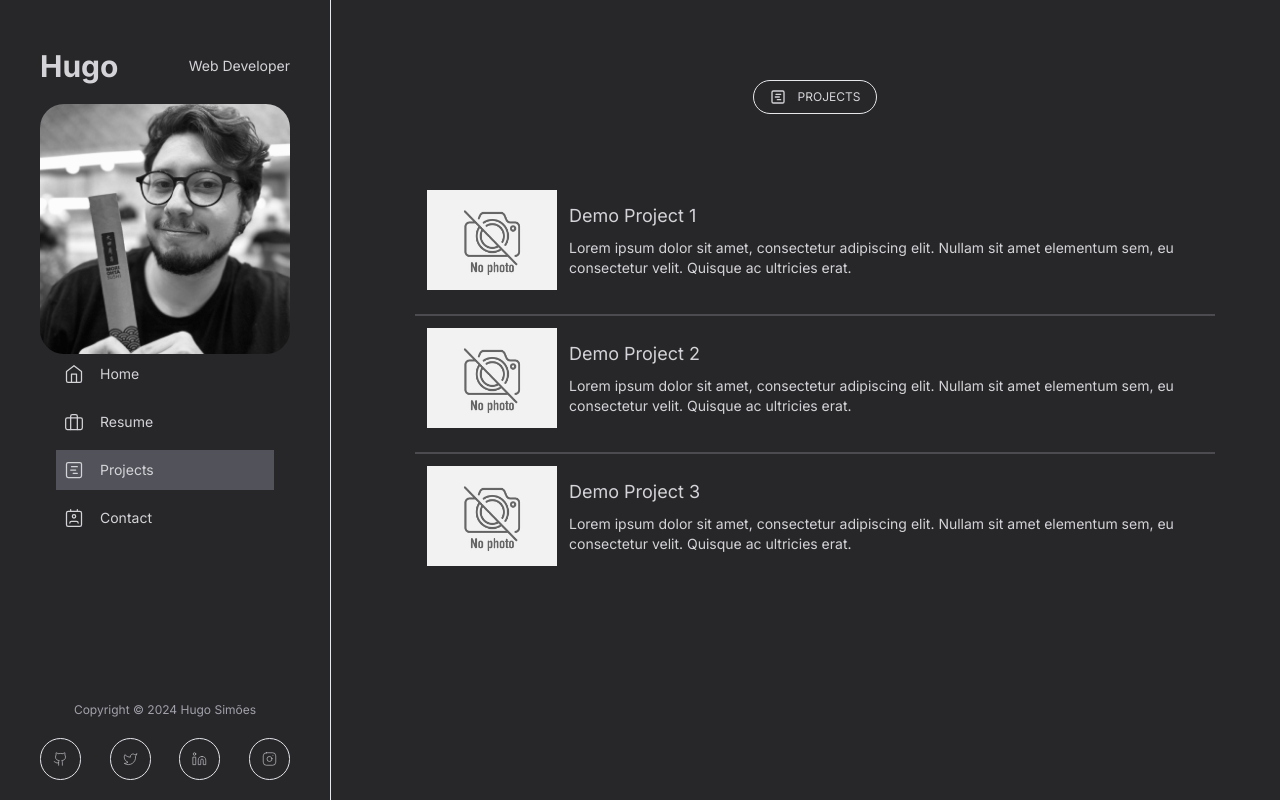
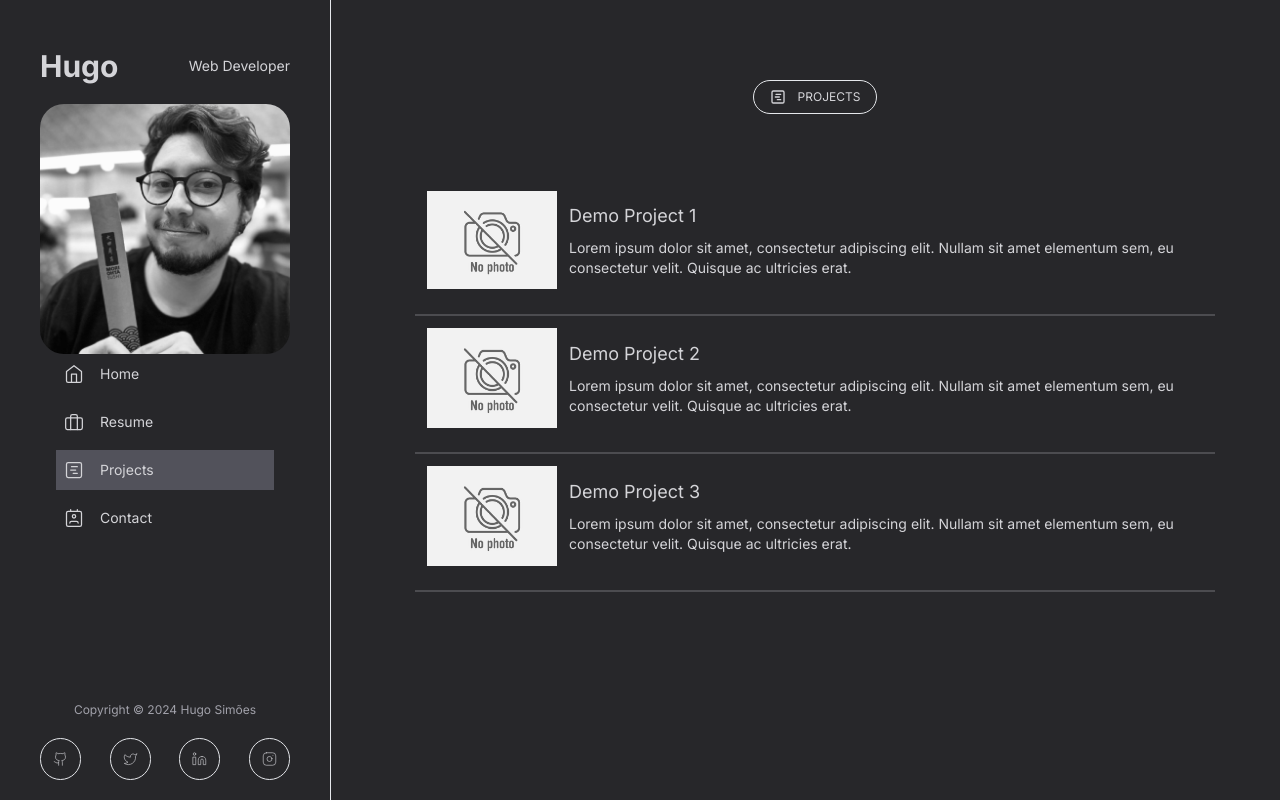
Before and after one commit to hugosimoesdev/my-portfolio, a Next.js app: page /projects in a window 1280 px wide. Built offline with nearby package versions, Linux system fonts and the light colour scheme.

Commit message:
refactor: styles code

```diff
--- a/app/projects/page.jsx
+++ b/app/projects/page.jsx
@@ -11,7 +11,7 @@ const Projects = () => {
         <p className="text-xs uppercase">Projects</p>
       </div>
       <div className="flex flex-col mt-8">
-        <div className="w-[800px] p-3 flex item-center justify-center hover:scale-105 hover:duration-300 hover:bg-zinc-700">
+        <div className="container-project">
           <Image src="/no-image.jpg" width={130} height={100} alt="No image" />
           <Link href="/resume" className="flex-1 h-[100px] p-3">
             <p className="text-lg">Demo Project 1</p>
@@ -22,7 +22,7 @@ const Projects = () => {
             </p>
           </Link>
         </div>
-        <span className="mt-3 w-[800px] border border-zinc-400 opacity-30 " />
+        <span className="divider " />
         <div className="w-[800px] p-3 flex item-center justify-center hover:scale-105 hover:duration-300 hover:bg-zinc-700">
           <Image src="/no-image.jpg" width={130} height={100} alt="No image" />
           <Link href="/resume" className="flex-1 h-[100px] p-3">
@@ -34,7 +34,7 @@ const Projects = () => {
             </p>
           </Link>
         </div>
-        <span className="mt-3 w-[800px] border border-zinc-400 opacity-30 " />
+        <span className="divider" />
         <div className="w-[800px] p-3 flex item-center justify-center hover:scale-105 hover:duration-300 hover:bg-zinc-700">
           <Image src="/no-image.jpg" width={130} height={100} alt="No image" />
           <Link href="/resume" className="flex-1 h-[100px] p-3">
@@ -46,6 +46,7 @@ const Projects = () => {
             </p>
           </Link>
         </div>
+        <span className="divider" />
       </div>
     </main>
   );
--- a/styles/globals.css
+++ b/styles/globals.css
@@ -11,3 +11,11 @@
 .container {
 @apply flex flex-col items-center gap-8 mt-20 w-[75%] ml-[350px] max-lg:w-fit max-lg:mx-10 max-lg:mt-10;
 }
+
+.container-project {
+  @apply w-[800px] p-3 flex items-center justify-center hover:scale-105 hover:duration-300 hover:bg-zinc-700 max-lg:w-[600px];
+}
+
+.divider {
+  @apply mt-3 w-[800px] border border-zinc-400 opacity-30;
+}
```
